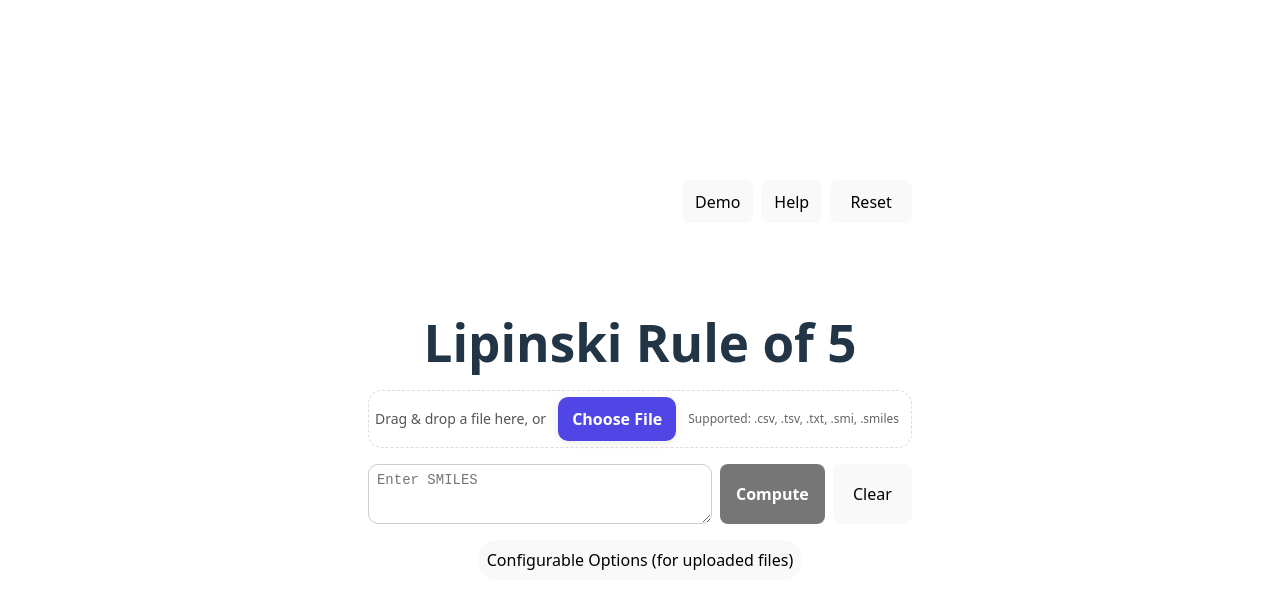
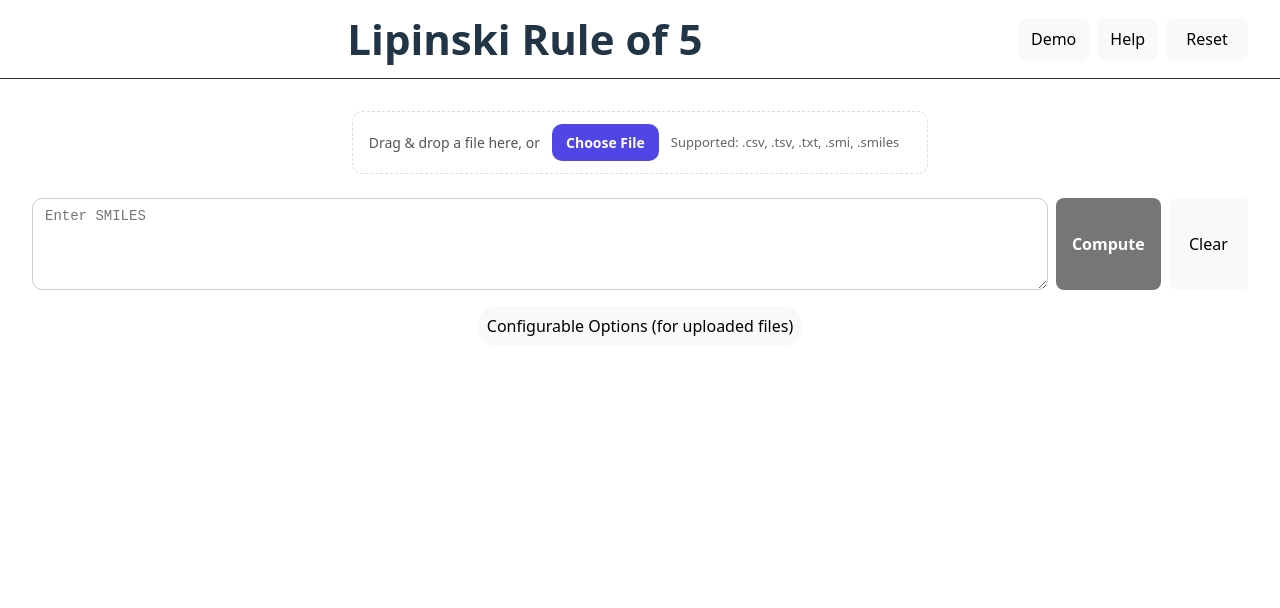
Before and after one commit to unmtransinfo/Ro5-UI, a React (Vite) app: page / in a window 1280 px wide. Shown: the top 608 px of the page. Built offline with nearby package versions, Linux system fonts and the light colour scheme.

Commit message:
redesign the UI(deadspace)

```diff
--- a/src/App.css
+++ b/src/App.css
@@ -1,10 +1,10 @@
 #root {
-  max-width: 1280px;
-  margin: 0 auto;
-  padding: 2rem;
+  width: 100%;
+  min-height: 100vh;
+  margin: 0;
+  padding: 0;
   text-align: center;
 }
-
 .logo {
   height: 6em;
   padding: 1.5em;
--- a/src/App.tsx
+++ b/src/App.tsx
@@ -587,8 +587,13 @@ function App() {
 
   return (
     <>
-    <header style={{ maxWidth: 760, margin: "16px auto 0", padding: "0 16px" }}>
-      <div style={{ display: "flex", justifyContent: "flex-end", gap:8 }}>
+    <header style={{ padding: "16px 32px",borderBottom: "1px solid #333",marginBottom: 0 }}>
+
+      <div style={{ maxWidth: "1400px", margin: "0 auto",display: "flex", justifyContent: "space-between",alignItems: "center" }}>
+
+        <h1 style={{ margin: 0, fontSize: "42px",flex:1, textAlign:"center" }}>Lipinski Rule of 5</h1>
+
+        <div style={{ display: "flex", gap: 8,marginLeft:"auto", right:"32px" }}>
           <button
             onClick={() => {
               const demoRows: Row[] = [
@@ -619,13 +624,13 @@ function App() {
             title="Reset">
             Reset
           </button>
-
+        </div>
       </div>
     </header>
 
 
-    <main style={{ maxWidth: 760, margin: " 40px auto", padding: 16}}>
-      <h1 style={{ marginBottom: 20 }}>Lipinski Rule of 5</h1>
+    <main style={{ maxWidth: "1400px",margin: "0 auto",padding: "32px"}}>
+
 
 
 
@@ -643,19 +648,21 @@ function App() {
             }}
 
             style={{
-              border: dragOver ? "2px solid #4941e8ff" : "1px dashed #ddd", //LATER: pick better color, right now just handpicked
-              borderRadius: 14,
-              padding: 6,
+              border: dragOver ? "2px solid #4941e8ff" : "1px dashed #ddd",
+              borderRadius: 10,
+              padding: "12px 16px",
               display: "flex",
               alignItems: "center",
-              gap: 6,
-              justifyContent: "space-between",
+              gap: 12,
+              justifyContent: "center",
               background: dragOver ? "rgba(79,70,229,0.05)" : "transparent",
-              marginBottom: 8
+              marginBottom: 16,
+              maxWidth: "600px",
+              margin: "0 auto 16px"
             }}
           >
 
-            <div style={{ display: "flex", alignItems: "center", gap: 12, flexWrap: "wrap" }}>
+
 
               <span style={{ fontSize: 14, color: "#555" }}>
                 Drag & drop a file here, or
@@ -682,21 +689,21 @@ function App() {
                 htmlFor="file-input" //future note; similar like "for" in HTML but its React equivalent
 
                 style={{
-                  padding: "10px 14px",
+                  padding: "8px 14px",
                   borderRadius: 10,
                   background: "#4f46e5",
                   color: "white",
                   fontWeight: 600,
                   cursor: "pointer",
-                  boxShadow: "0 2px 8px rgba(0,0,0,0.08)"
+                  fontSize: 14
                 }}>
                 Choose File
               </label>
 
-              <span style={{ fontSize: 12, color: "#646464ff" }}>
+              <span style={{ fontSize: 13, color: "#646464ff" }}>
                 Supported: .csv, .tsv, .txt, .smi, .smiles
               </span>
-            </div>
+
 
             {/*Showing filename if there is */}
             <div style={{ display: "flex", alignItems: "center", gap: 8 }}>
@@ -705,10 +712,10 @@ function App() {
                   fontSize: 13,
                   color: "#333",
                   background: "#f6f7fb",
-                  padding: "6px 10px",
+                  padding: "4px 10px",
                   borderRadius: 8,
                   border: "1px solid #eee",
-                  maxWidth: 240,
+                  maxWidth: 200,
                   whiteSpace: "nowrap",
                   overflow: "hidden",
                   textOverflow: "ellipsis"
@@ -722,12 +729,13 @@ function App() {
                   onClick={clearFile}
 
                   style={{
-                    padding: "8px 10px",
+                    padding: "4px 8px",
                     borderRadius: 8,
                     border: "1px solid #000000ff",
                     color:"#333",
                     background: "white",
-                    cursor: "pointer"
+                    cursor: "pointer",
+                    fontSize: 12
                   }}
                   title="Clear file">
                   x
@@ -744,8 +752,8 @@ function App() {
           value={smiles}
           onChange={(e) => setSmiles(e.target.value)}
           placeholder="Enter SMILES"
-          rows={3}
-          style={{ flex: 1, padding: 8, fontSize:14, borderRadius: 10, border: "1px solid #ccc", resize:"both", lineHeight: 1}}
+          rows={5}
+          style={{ flex: 1, padding: "10px 12px", fontSize:14, borderRadius: 10, border: "1px solid #ccc", resize:"both", lineHeight: 1, minHeight:"40px"}}
           required/>
         <button
           type="submit"
@@ -841,7 +849,7 @@ function App() {
 
       {data.length > 0 ? (
         <div id="results" key={resultsKey} className="results-enter"
-            style={{ border: "1px solid #eee", borderRadius: 30, padding:25}}>
+            style={{ border: "1px solid #eee", borderRadius: 30, padding:25, marginTop: "30px"}}>
           <h2 style={{ marginTop: 0 }}>Results</h2>
 
           <div style={{ overflowX: "auto" }}>
```
Lines whose indentation alone changed are shown as unchanged.
